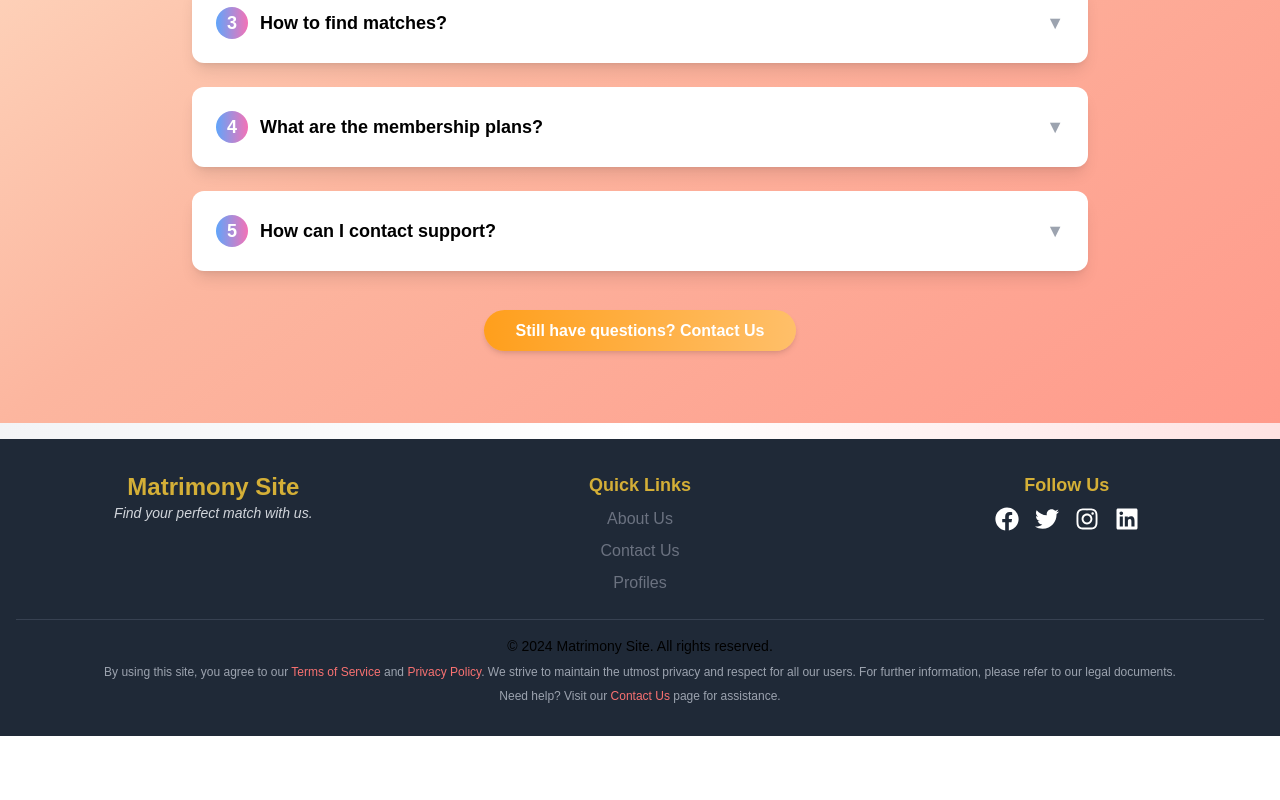
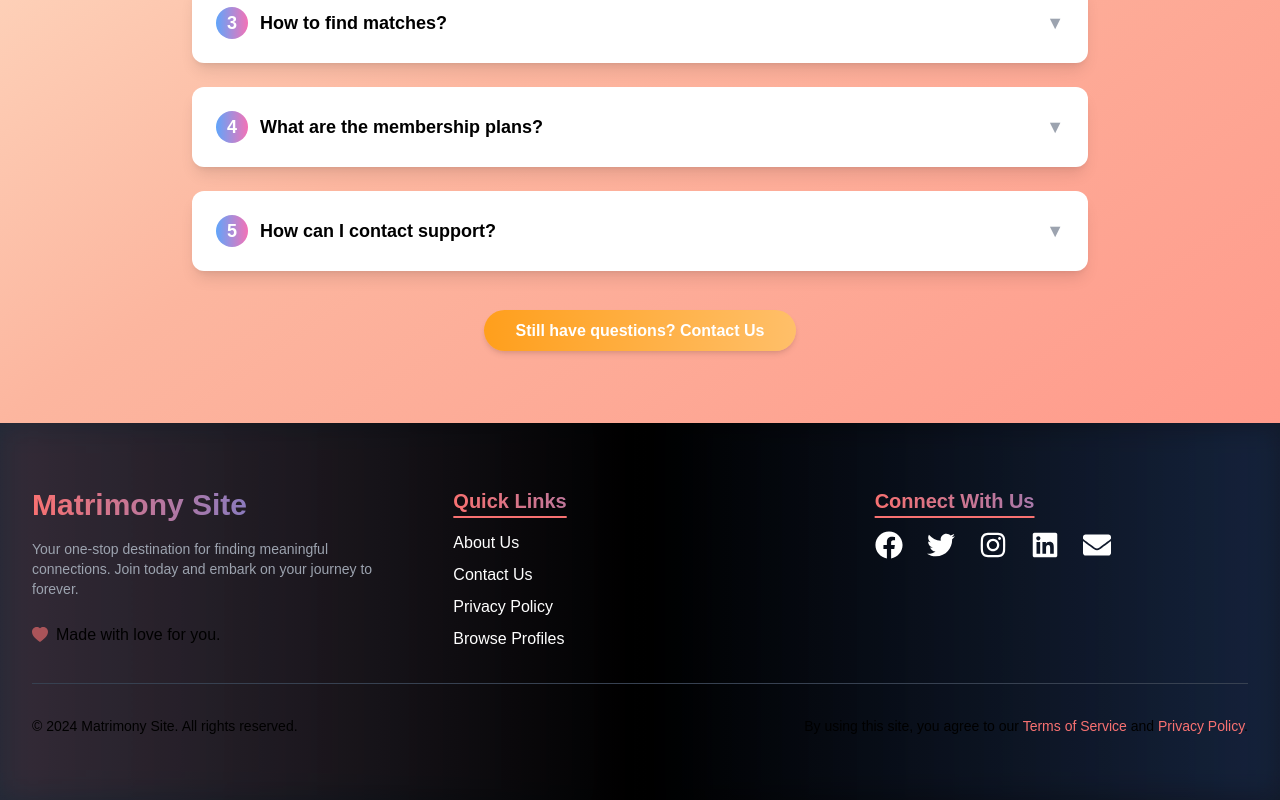
Before and after one commit to Ratheshan03/matrimony-frontend, a Next.js app: page / in a window 1280 px wide. Shown: the part 4905-5705 px from the top of the page. Before the commit the page ends 5641 px from the top, so only its background shows below. Built offline with nearby package versions, Linux system fonts and the light colour scheme.

Commit message:
refactor: Revamp footer layout

```diff
--- a/src/components/Footer/Footer.module.css
+++ b/src/components/Footer/Footer.module.css
@@ -1,57 +1,33 @@
 .footer {
-  display: flex;
-  flex-direction: column;
-  align-items: center;
-  margin-top: 1rem;
+  position: relative;
+  overflow: hidden;
 }
 
-.links {
-  display: flex;
-  flex-direction: column;
-  gap: 0.5rem;
-  text-align: center;
+.footer-container h2 {
+  background: linear-gradient(to right, #f87171, #3b82f6);
+  -webkit-background-clip: text;
+  -webkit-text-fill-color: transparent;
 }
 
-.footer-container {
-  display: grid;
-  grid-template-columns: 1fr; /* Stacks the sections vertically by default */
-  gap: 2rem;
-  justify-items: center;
-  text-align: center;
+.footer-container a:hover {
+  transform: scale(1.1);
+  transition: transform 0.3s ease-in-out;
 }
 
-.legal-section {
+.footer-container h3 {
+  background: linear-gradient(to right, #f87171, #3b82f6);
+  -webkit-background-clip: text;
+  -webkit-text-fill-color: transparent;
+}
+
+.footer .legal-section {
   text-align: center;
   display: flex;
-  flex-direction: column;
-  align-items: center;
+  flex-wrap: wrap;
   justify-content: center;
+  gap: 1rem;
 }
 
-@media (min-width: 768px) {
-  .footer-container {
-    grid-template-columns: repeat(
-      3,
-      1fr
-    ); /* Adjusts to three columns on medium screens */
-    gap: 2rem;
-    justify-items: center;
-  }
+.footer-container a {
+  color: #ffffff;
 }
-
-@media (min-width: 1024px) {
-  .footer-container {
-    grid-template-columns: repeat(
-      3,
-      1fr
-    ); /* Retain 3 columns for large screens */
-    justify-items: center; /* Center the content within each grid cell */
-    text-align: center; /* Center-aligns text within each section */
-  }
-
-  .legal-section {
-    align-items: center; /* Centers the text horizontally */
-    justify-content: center; /* Centers the text content vertically */
-    text-align: center; /* Ensures text remains centered */
-  }
-}
--- a/src/components/Footer/Footer.tsx
+++ b/src/components/Footer/Footer.tsx
@@ -2,98 +2,122 @@
 
 import { FC } from "react";
 import Link from "next/link";
-import { FaFacebook, FaTwitter, FaInstagram, FaLinkedin } from "react-icons/fa";
+import {
+  FaFacebook,
+  FaTwitter,
+  FaInstagram,
+  FaLinkedin,
+  FaEnvelope,
+} from "react-icons/fa";
+import { BsFillHeartFill } from "react-icons/bs";
 import styles from "./Footer.module.css";
 
 const Footer: FC = () => {
   return (
-    <footer className={`${styles.footer} bg-gray-800 text-white py-8`}>
-      {/* Main Footer Container */}
-      <div className="container mx-auto px-4">
-        <div className={`${styles["footer-container"]}`}>
-          {/* Logo and Tagline */}
-          <div className="flex flex-col items-center lg:items-center">
-            <h2 className="text-2xl font-bold">Matrimony Site</h2>
-            <p className="text-sm italic text-gray-300">
-              Find your perfect match with us.
+    <footer
+      className={`${styles.footer} py-16 bg-gradient-to-r from-gray-800 via-black to-gray-900 text-white relative`}
+    >
+      {/* Glassmorphic Background Decoration */}
+      <div className="absolute inset-0 bg-gradient-to-r from-red-500/10 via-transparent to-blue-500/10 blur-lg"></div>
+
+      {/* Main Footer Content */}
+      <div className="container mx-auto px-8 relative z-10">
+        <div
+          className={`${styles["footer-container"]} grid grid-cols-1 lg:grid-cols-3 gap-12 text-center lg:text-left`}
+        >
+          {/* Logo and About */}
+          <div>
+            <h2 className="text-3xl font-bold text-gradient mb-4">
+              Matrimony Site
+            </h2>
+            <p className="text-sm text-gray-400 mb-6">
+              Your one-stop destination for finding meaningful connections. Join
+              today and embark on your journey to forever.
             </p>
+            <div className="flex justify-center lg:justify-start items-center space-x-2 text-red-400">
+              <BsFillHeartFill className="animate-pulse" />
+              <p>Made with love for you.</p>
+            </div>
           </div>
 
           {/* Quick Links */}
-          <div className="flex flex-col items-center lg:items-center">
-            <h3 className="text-lg font-semibold mb-2">Quick Links</h3>
-            <nav className={styles.links}>
-              <Link
-                href="/about"
-                className="text-gray-500 hover:underline hover:text-gray-200"
-              >
+          <div>
+            <h3 className="text-xl font-semibold mb-4 underline underline-offset-8 decoration-red-400">
+              Quick Links
+            </h3>
+            <nav className="flex flex-col items-center lg:items-start space-y-2">
+              <Link href="/about" className="hover:text-red-400 transition">
                 About Us
               </Link>
-              <Link
-                href="/contact"
-                className="text-gray-500 hover:underline hover:text-gray-200"
-              >
+              <Link href="/contact" className="hover:text-red-400 transition">
                 Contact Us
               </Link>
               <Link
                 href="/privacy-policy"
-                className="text-gray-500 hover:underline hover:text-gray-200"
+                className="hover:text-red-400 transition"
               >
-                Profiles
+                Privacy Policy
               </Link>
-              {/* <Link
-                href="/terms-of-service"
-                className="text-gray-500 hover:underline hover:text-gray-200"
-              >
-                Terms of Service
-              </Link> */}
+              <Link href="/profiles" className="hover:text-red-400 transition">
+                Browse Profiles
+              </Link>
             </nav>
           </div>
 
-          {/* Social Media Links */}
-          <div className="flex flex-col items-center lg:items-center">
-            <h3 className="text-lg font-semibold mb-2">Follow Us</h3>
-            <div className="flex space-x-4">
+          {/* Social Media */}
+          <div>
+            <h3 className="text-xl font-semibold mb-4 underline underline-offset-8 decoration-red-400">
+              Connect With Us
+            </h3>
+            <div className="flex justify-center lg:justify-start space-x-6">
               <a
                 href="#"
-                className="text-white hover:text-red-400"
+                className="hover:scale-110 transition-transform"
                 aria-label="Facebook"
               >
-                <FaFacebook size={24} />
+                <FaFacebook size={28} />
               </a>
               <a
                 href="#"
-                className="text-white hover:text-red-400"
+                className="hover:scale-110 transition-transform"
                 aria-label="Twitter"
               >
-                <FaTwitter size={24} />
+                <FaTwitter size={28} />
               </a>
               <a
                 href="#"
-                className="text-white hover:text-red-400"
+                className="hover:scale-110 transition-transform"
                 aria-label="Instagram"
               >
-                <FaInstagram size={24} />
+                <FaInstagram size={28} />
               </a>
               <a
                 href="#"
-                className="text-white hover:text-red-400"
+                className="hover:scale-110 transition-transform"
                 aria-label="LinkedIn"
               >
-                <FaLinkedin size={24} />
+                <FaLinkedin size={28} />
+              </a>
+              <a
+                href="mailto:support@matrimonysite.com"
+                className="hover:scale-110 transition-transform"
+                aria-label="Email"
+              >
+                <FaEnvelope size={28} />
               </a>
             </div>
           </div>
         </div>
 
+        {/* Horizontal Divider */}
+        <div className="border-t border-gray-700 my-8"></div>
+
         {/* Legal Section */}
-        <div
-          className={`${styles["legal-section"]} border-t border-gray-700 mt-6 pt-4`}
-        >
-          <p className="text-sm">
+        <div className="flex flex-col lg:flex-row items-center justify-between text-sm text-gray-400">
+          <p>
             © {new Date().getFullYear()} Matrimony Site. All rights reserved.
           </p>
-          <p className="text-xs text-gray-400 mt-2">
+          <p>
             By using this site, you agree to our{" "}
             <Link
               href="/terms-of-service"
@@ -108,15 +132,7 @@ const Footer: FC = () => {
             >
               Privacy Policy
             </Link>
-            . We strive to maintain the utmost privacy and respect for all our
-            users. For further information, please refer to our legal documents.
-          </p>
-          <p className="text-xs text-gray-400 mt-2">
-            Need help? Visit our{" "}
-            <Link href="/contact" className="text-red-400 hover:underline">
-              Contact Us
-            </Link>{" "}
-            page for assistance.
+            .
           </p>
         </div>
       </div>
```
